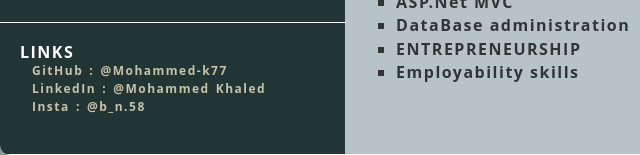
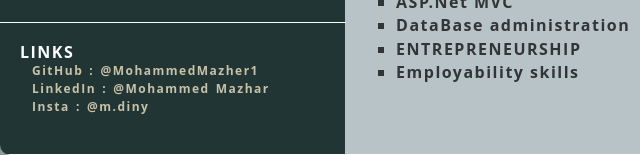
Before and after one commit to MohammedMazher1/CV, a plain HTML site: page Index.HTML in a window 1280 px wide. Shown: the part 784-939 px from the top of the page, 0-640 px from the left. Drawn offline with Linux system fonts and the light colour scheme.

Commit message:
final update

```diff
--- a/Index.HTML
+++ b/Index.HTML
@@ -113,9 +113,9 @@
                 <td class="information">
                     <div >
                         <h4>LINKS</h4>
-                        <p>GitHub : @Mohammed-k77</p>
-                        <p>LinkedIn : @Mohammed Khaled</p>
-                        <p>Insta : @b_n.58</p>
+                        <p>GitHub : @MohammedMazher1</p>
+                        <p>LinkedIn : @Mohammed Mazhar</p>
+                        <p>Insta : @m.diny</p>
                         <br>
                     </div>
                 </td>
```
